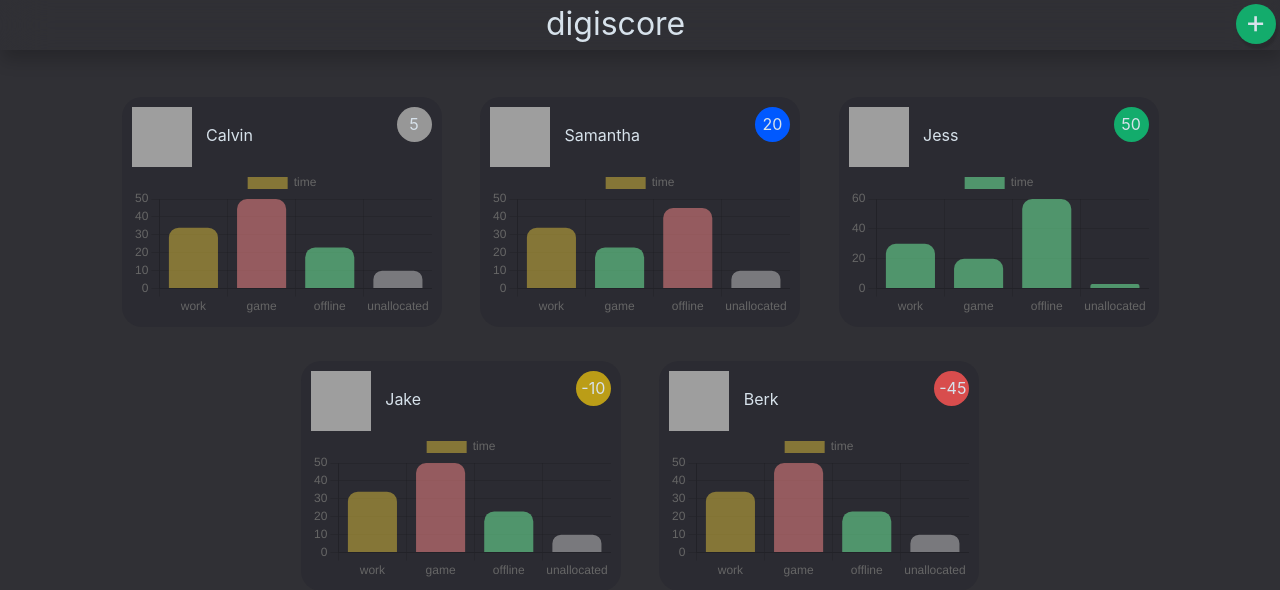
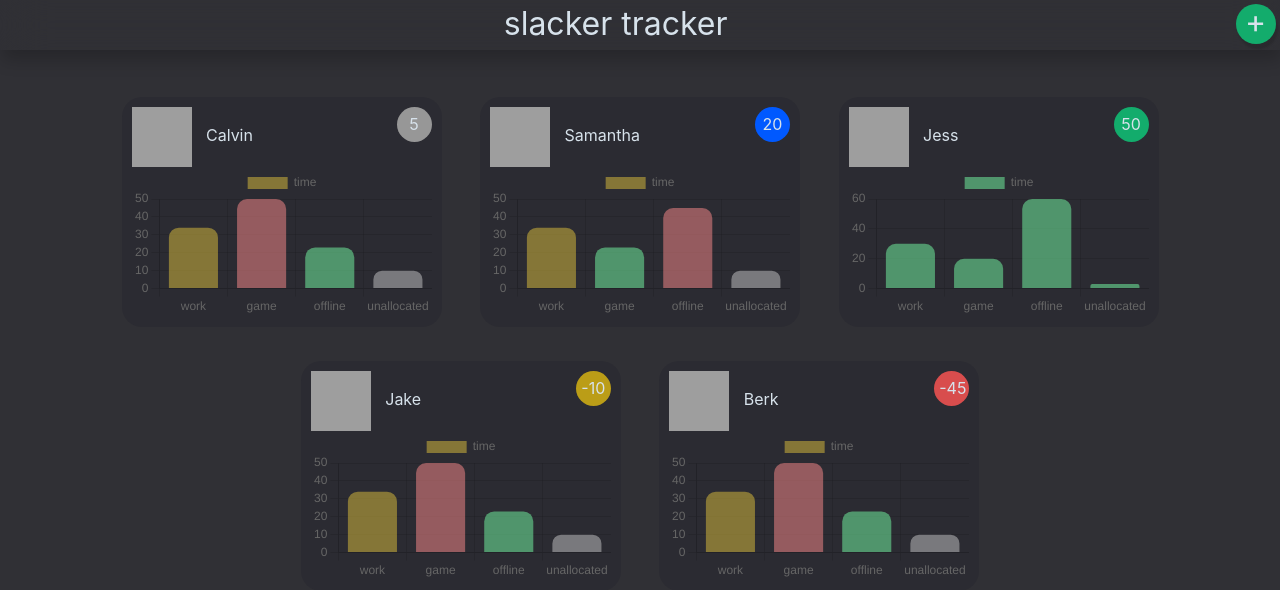
Before and after one commit to andrewaclear/HackTheValley-Fall2021, a Flask app: page / in a window 1280 px wide. Shown: the top 590 px of the page. Run offline with Flask 2, Linux system fonts and the light colour scheme; some libraries are stand-ins or nearby versions; grey boxes are pictures that could not be loaded.

```diff
--- a/templates/layout.html
+++ b/templates/layout.html
@@ -17,13 +17,13 @@
     <script src="https://cdnjs.cloudflare.com/ajax/libs/Chart.js/3.5.1/chart.min.js"></script>
     <!--  -->
 
-    <title>digiscore</title>
+    <title>slacker tracker</title>
   </head>
   <body>
     <main>
       {% block main %}{% endblock %}
     </main>
-    <nav>digiscore<button class="add" action="/register">+</button></nav>
+    <nav>slacker tracker<button class="add" action="/register">+</button></nav>
 
   </body>
 
```
Also changed, not shown: README.md.
